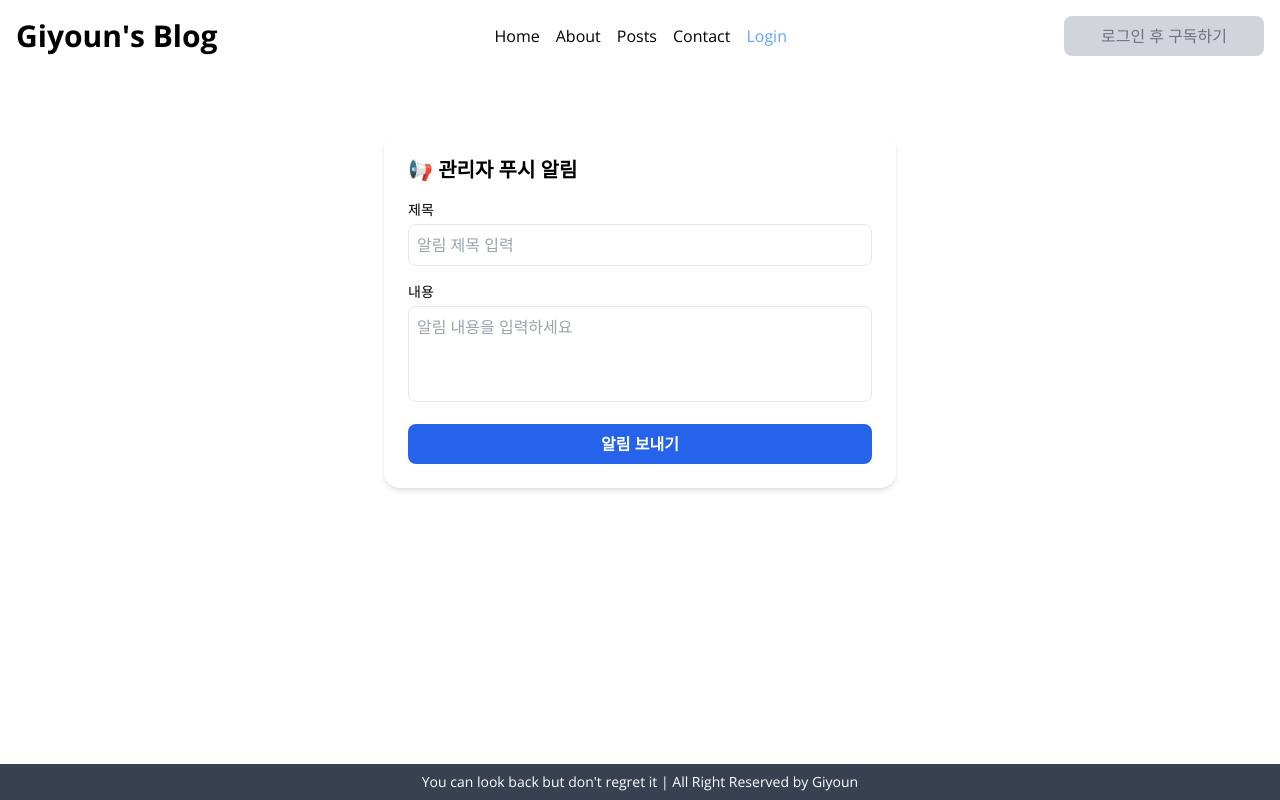
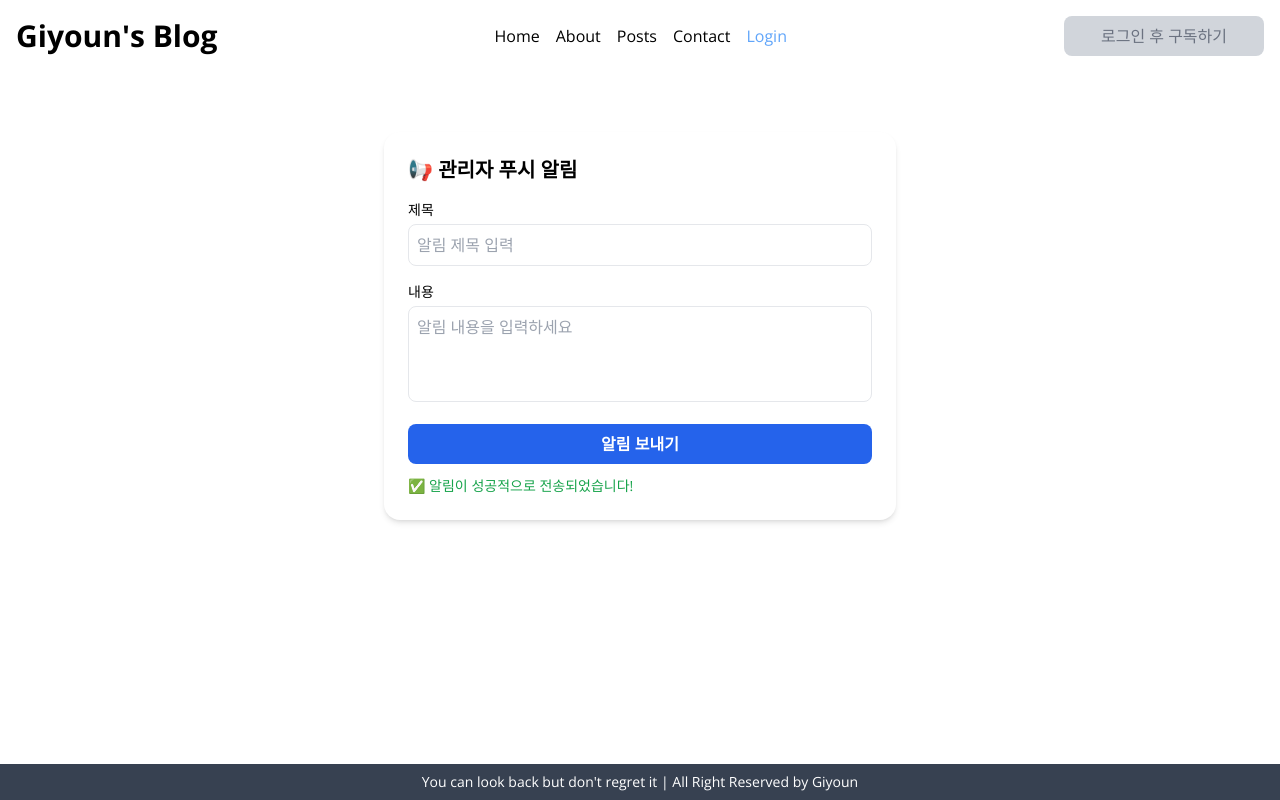
Before and after one commit to Gi-Youn-Oh/Next.js_Blog, a Next.js app: page /push in a window 1280 px wide. Built offline with nearby package versions, Linux system fonts and the light colour scheme; no server answers; what web-push would draw is missing.

Commit message:
MODIFY: response status type

```diff
--- a/src/components/PushMessageForm.tsx
+++ b/src/components/PushMessageForm.tsx
@@ -5,7 +5,7 @@ import { sendNotification } from "@/app/actions";
 
 export default function PushMessageForm() {
   const [state, formAction, isPending] = useActionState(sendNotification, {
-    status: "",
+    status: 200,
     message: "",
   });
 
@@ -44,12 +44,12 @@ export default function PushMessageForm() {
         </button>
       </form>
 
-      {state?.status === "success" && (
+      {state?.status === 200 && (
         <p className="mt-3 text-green-600 text-sm">
           ✅ 알림이 성공적으로 전송되었습니다!
         </p>
       )}
-      {state?.status === "error" && (
+      {state?.status === 500 && (
         <p className="mt-3 text-red-600 text-sm">
           ❌ 알림 전송에 실패했습니다.
         </p>
```
